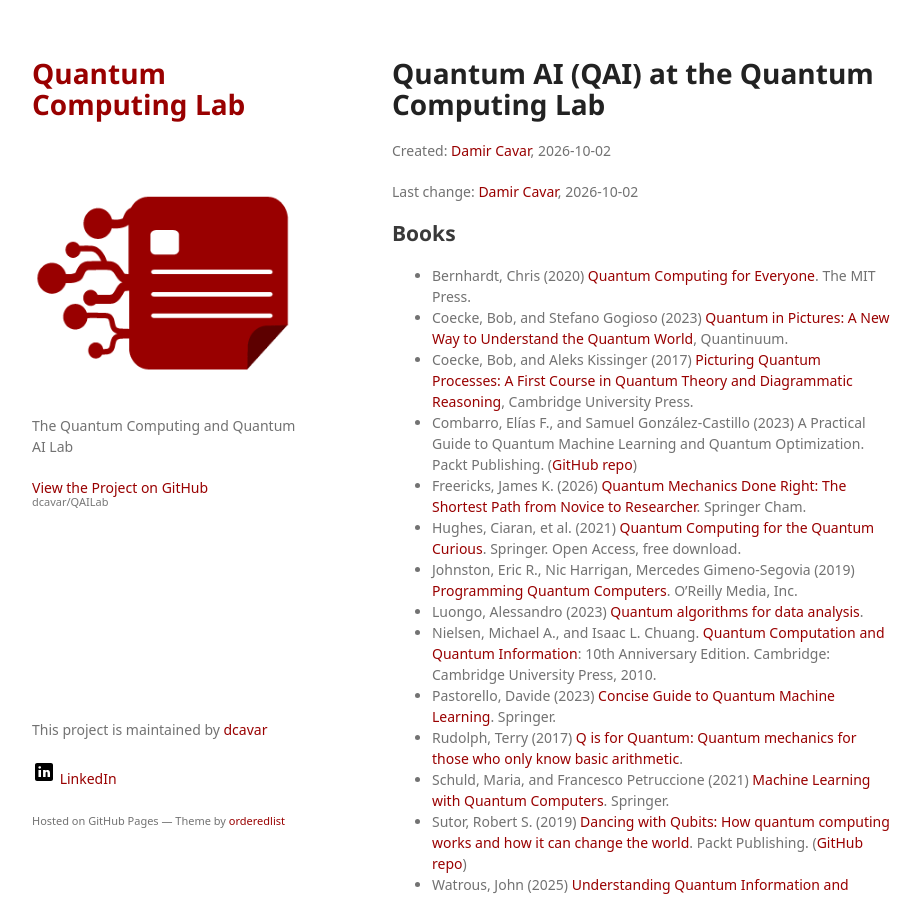
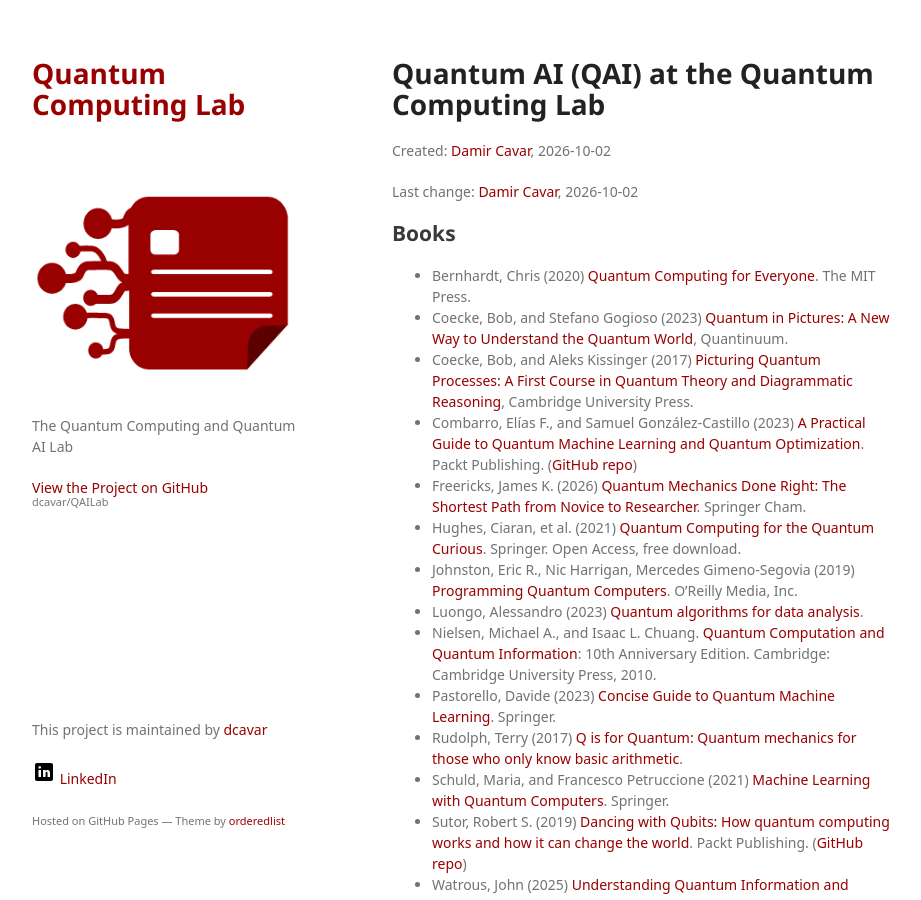
Before and after one commit to dcavar/QAILab, a Jekyll site: the page built from literature.md, in a window 1280 px wide and 900 px high. Shown: the whole window, without its empty margins (178-1099 px from the left). Built offline with Jekyll 4.4.1, drawn with Linux system fonts in a browser that asks for light colours; some web fonts are replaced; our own code applies the rules of GitHub Pages for plain Markdown files; some of the changed lines change nothing that is shown.

Commit message:
updated link to lit

```diff
--- a/literature.md
+++ b/literature.md
@@ -10,7 +10,7 @@
 - Bernhardt, Chris (2020) [Quantum Computing for Everyone](https://mitpress.mit.edu/9780262539531/quantum-computing-for-everyone/). The MIT Press.
 - Coecke, Bob, and Stefano Gogioso (2023) [Quantum in Pictures: A New Way to Understand the Quantum World](https://www.quantinuum.com/news/quantum-in-pictures), Quantinuum.
 - Coecke, Bob, and Aleks Kissinger (2017) [Picturing Quantum Processes: A First Course in Quantum Theory and Diagrammatic Reasoning](https://www.cambridge.org/core/books/picturing-quantum-processes/1119568B3101F3A685BE832FEEC53E52), Cambridge University Press.
-- Combarro, Elías F., and Samuel González-Castillo (2023) A Practical Guide to Quantum Machine Learning and Quantum Optimization. Packt Publishing. ([GitHub repo](https://github.com/PacktPublishing/A-Practical-Guide-to-Quantum-Machine-Learning-and-Quantum-Optimization))
+- Combarro, Elías F., and Samuel González-Castillo (2023) [A Practical Guide to Quantum Machine Learning and Quantum Optimization](https://www.amazon.com/dp/1804613835). Packt Publishing. ([GitHub repo](https://github.com/PacktPublishing/A-Practical-Guide-to-Quantum-Machine-Learning-and-Quantum-Optimization))
 - Freericks, James K. (2026) [Quantum Mechanics Done Right: The Shortest Path from Novice to Researcher](https://link.springer.com/book/10.1007/978-3-031-87845-9). Springer Cham.
 - Hughes, Ciaran, et al. (2021) [Quantum Computing for the Quantum Curious](https://archive.org/details/oapen-20.500.12657-48236). Springer. Open Access, free download.
 - Johnston, Eric R., Nic Harrigan, Mercedes Gimeno-Segovia (2019) [Programming Quantum Computers](https://www.oreilly.com/library/view/programming-quantum-computers/9781492039679/). O'Reilly Media, Inc.
```
